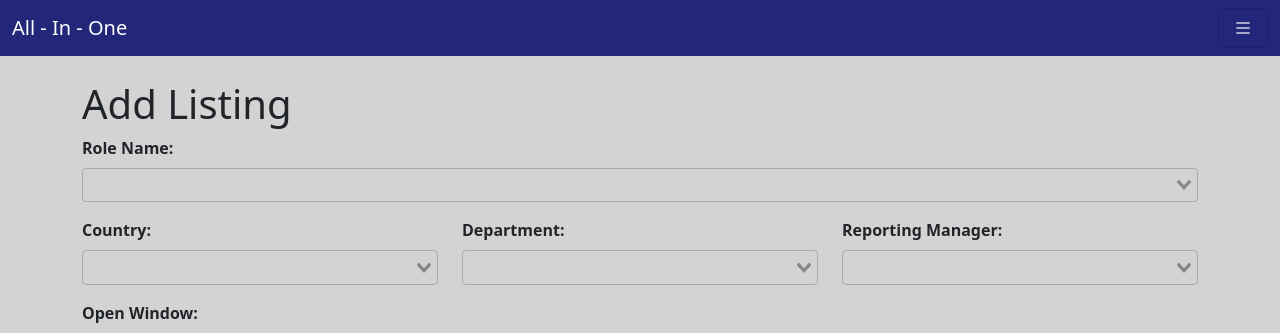
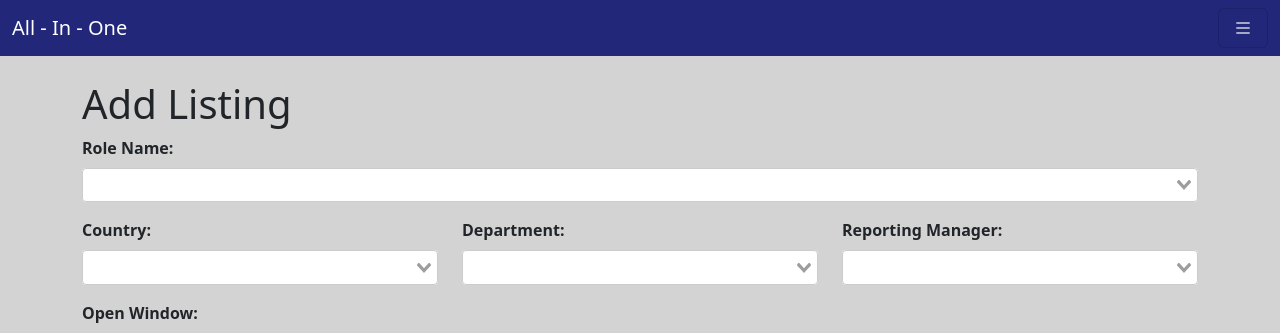
Before and after one commit to vickyyqu/SPM_Scrum_Project, a Vue app: page /addrolelisting in a window 1280 px wide. Shown: the top 333 px of the page. Built offline with nearby package versions, Linux system fonts and the light colour scheme; no server answers.

Commit message:
edited dropdown boxes to match theme

```diff
--- a/src/views/AddRoleListingView.vue
+++ b/src/views/AddRoleListingView.vue
@@ -210,4 +210,8 @@ export default {
     </div>
 </template>
 
-<style></style>
+<style scoped>
+.custom-select {
+    background-color: white;
+}
+</style>
```
